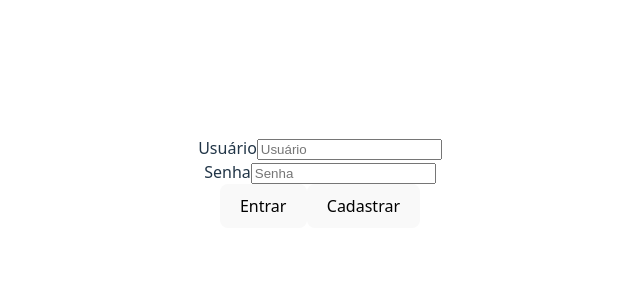
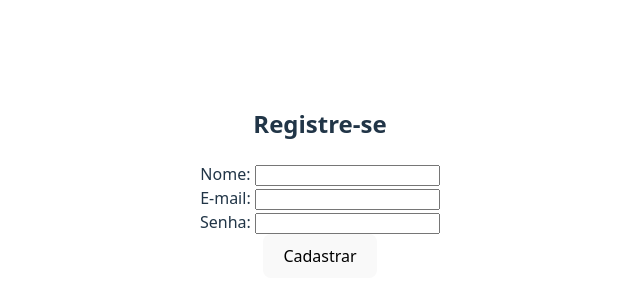
Before and after one commit to NaNNunes/teste_sys, a React (Vite) app in the folder caso_de_teste/: page / in a window 1280 px wide. Shown: the part 218-518 px from the top of the page, without its empty margins (320-960 px from the left). Built offline with nearby package versions, Linux system fonts and the light colour scheme.

Commit message:
iniciada a tela de cadastro

```diff
--- a/caso_de_teste/src/App.jsx
+++ b/caso_de_teste/src/App.jsx
@@ -1,12 +1,12 @@
 import './App.css'
-import Login from './components/login/Login'
+import Cadastro from './components/cadastro/Cadastro'
+
 
 function App() {
 
   return (
     <>
-     <Login />
-
+      <Cadastro />
     </>
   )
 }
--- a/caso_de_teste/src/components/cadastro/Cadastro.jsx
+++ b/caso_de_teste/src/components/cadastro/Cadastro.jsx
@@ -1,8 +1,38 @@
 import React from 'react'
 
 const Cadastro = () => {
+  const cad = () => {
+    let name = document.querySelector("input#username").value;
+    let email = document.querySelector("input#usermail").value;
+    let pass = document.querySelector("input#userpass").value;
+
+
+  }
+
   return (
-    <div>Cadastro</div>
+    <div>
+      <h2>Registre-se</h2>
+
+      <div className="name">
+        <label htmlFor="">Nome: </label>
+          <input type="text" id='username' />
+      </div>
+
+      <div className="email">
+        <label htmlFor="">E-mail: </label>
+          <input type="email" name="" id="usermail" />
+      </div>
+
+      <div className="pss">
+        <label htmlFor="">Senha: </label>
+          <input type="password" name="" id="userpass" />
+      </div>
+
+      <div className="btn">
+        <button type="submit" onClick={cad}>Cadastrar</button>
+      </div>
+    </div>
+
   )
 }
 
```
